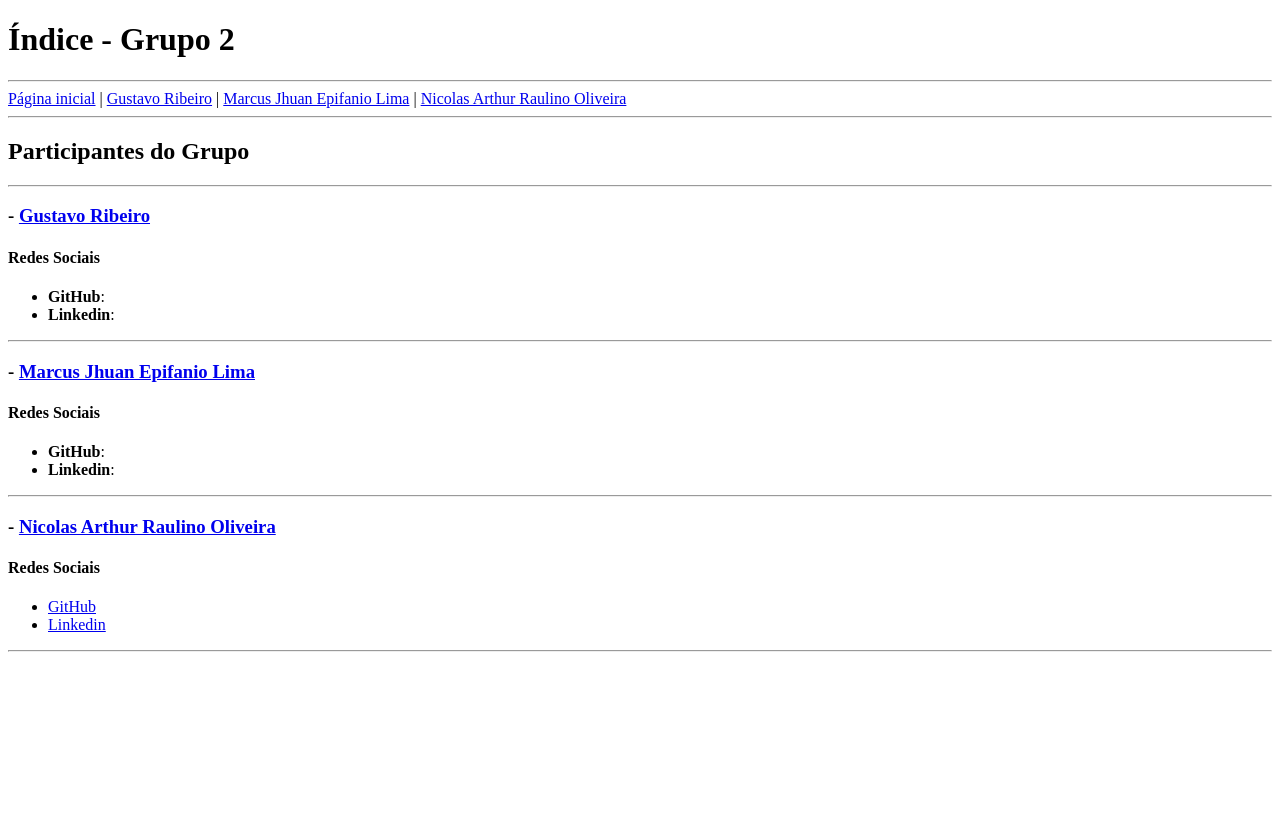
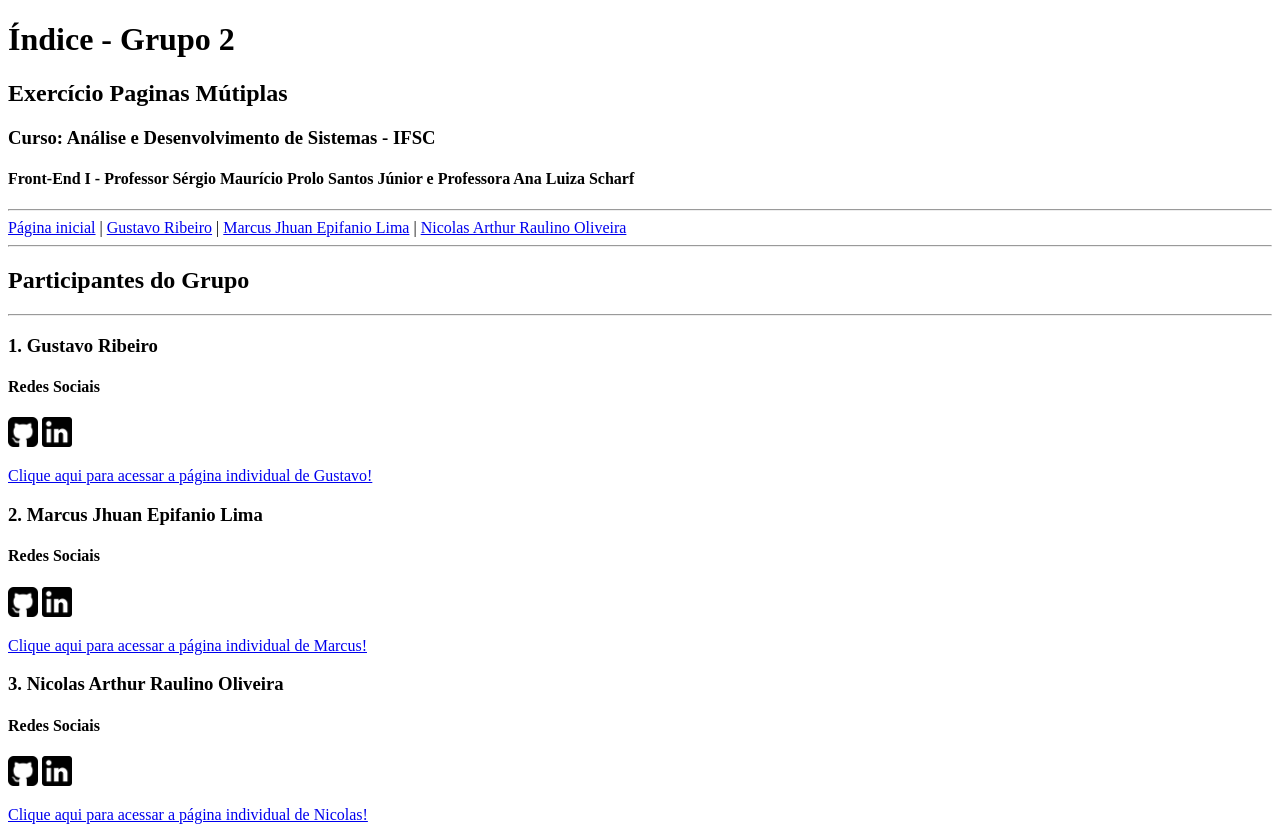
Before and after one commit to sergio-prolo-class/exercicio-paginas-multiplas-grupo-2, a plain HTML site: page site/index.html in a window 1280 px wide. Before the commit the page ends 800 px from the top, so only its background shows below. Drawn offline with Linux system fonts and the light colour scheme.

Commit message:
Otimizando a página inicial

```diff
--- a/site/index.html
+++ b/site/index.html
@@ -7,6 +7,9 @@
 <body>
     <header>
         <h1>Índice - Grupo 2</h1>
+        <h2>Exercício Paginas Mútiplas</h2>
+        <h3>Curso: Análise e Desenvolvimento de Sistemas - IFSC</h3>
+        <h4>Front-End I - Professor Sérgio Maurício Prolo Santos Júnior e Professora Ana Luiza Scharf</h3>
         <hr>
         <a href="index.html">Página inicial</a> | <a href="pages/gustavo.html">Gustavo Ribeiro</a> | <a href="pages/marcus.html">Marcus Jhuan Epifanio Lima</a>  | <a href="pages/nicolas.html">Nicolas Arthur Raulino Oliveira</a>
     </header>
@@ -14,27 +17,21 @@
     <section>
         <h2>Participantes do Grupo</h2>
         <hr>
-        <h3>- <a href="pages/gustavo.html">Gustavo Ribeiro</a></h3>
+        <h3>1. Gustavo Ribeiro </h3>
         <h4>Redes Sociais</h4>
-            <ul>
-                <li><b>GitHub</b>:  </li>
-                <li><b>Linkedin</b>:  </li>
-            </ul>
-        <hr>
-        <h3>- <a href="pages/marcus.html">Marcus Jhuan Epifanio Lima<a></h3>
+        <a href=""><img src="resources/img/icon/github.png" alt="GitHub" width="30px"></a>
+        <a href=""><img src="resources/img/icon/linkedin.png" alt="Linkedin" width="30px"></a>
+        <p><a href="pages/gustavo.html">Clique aqui para acessar a página individual de Gustavo!</a></p>
+        <h3>2. Marcus Jhuan Epifanio Lima</h3>
         <h4>Redes Sociais</h4>
-        <ul>
-            <li><b>GitHub</b>:  </li>
-            <li><b>Linkedin</b>:  </li>
-        </ul>
-        <hr>
-        <h3>- <a href="pages/nicolas.html">Nicolas Arthur Raulino Oliveira</a></h3>
+        <a href=""><img src="resources/img/icon/github.png" alt="GitHub" width="30px"></a>
+        <a href=""><img src="resources/img/icon/linkedin.png" alt="Linkedin" width="30px"></a>
+        <p><a href="pages/marcus.html">Clique aqui para acessar a página individual de Marcus!</a></p>
+        <h3>3. Nicolas Arthur Raulino Oliveira</h3>
         <h4>Redes Sociais</h4>
-        <ul>
-            <li><a href="https://github.com/NicolasArthurDev">GitHub</a> </li>
-            <li><a href="https://www.linkedin.com/in/nicolas-arthur-raulino-oliveira/">Linkedin</a>  </li>
-        </ul>
+        <a href="https://github.com/NicolasArthurDev"><img src="resources/img/icon/github.png" alt="GitHub" width="30px"></a>
+        <a href="https://www.linkedin.com/in/nicolas-arthur-raulino-oliveira/"><img src="resources/img/icon/linkedin.png" alt="Linkedin" width="30px"></a>
+        <p><a href="pages/nicolas.html">Clique aqui para acessar a página individual de Nicolas!</a></p>
     </section>
-    <hr>
 </body>
 </html>
```
Also changed, not shown: site/pages/nicolas.html (+2 -2 lines), site/resources/img/canada.jpeg (deleted), site/resources/img/icon/github.png (added), site/resources/img/icon/linkedin.png (added).
